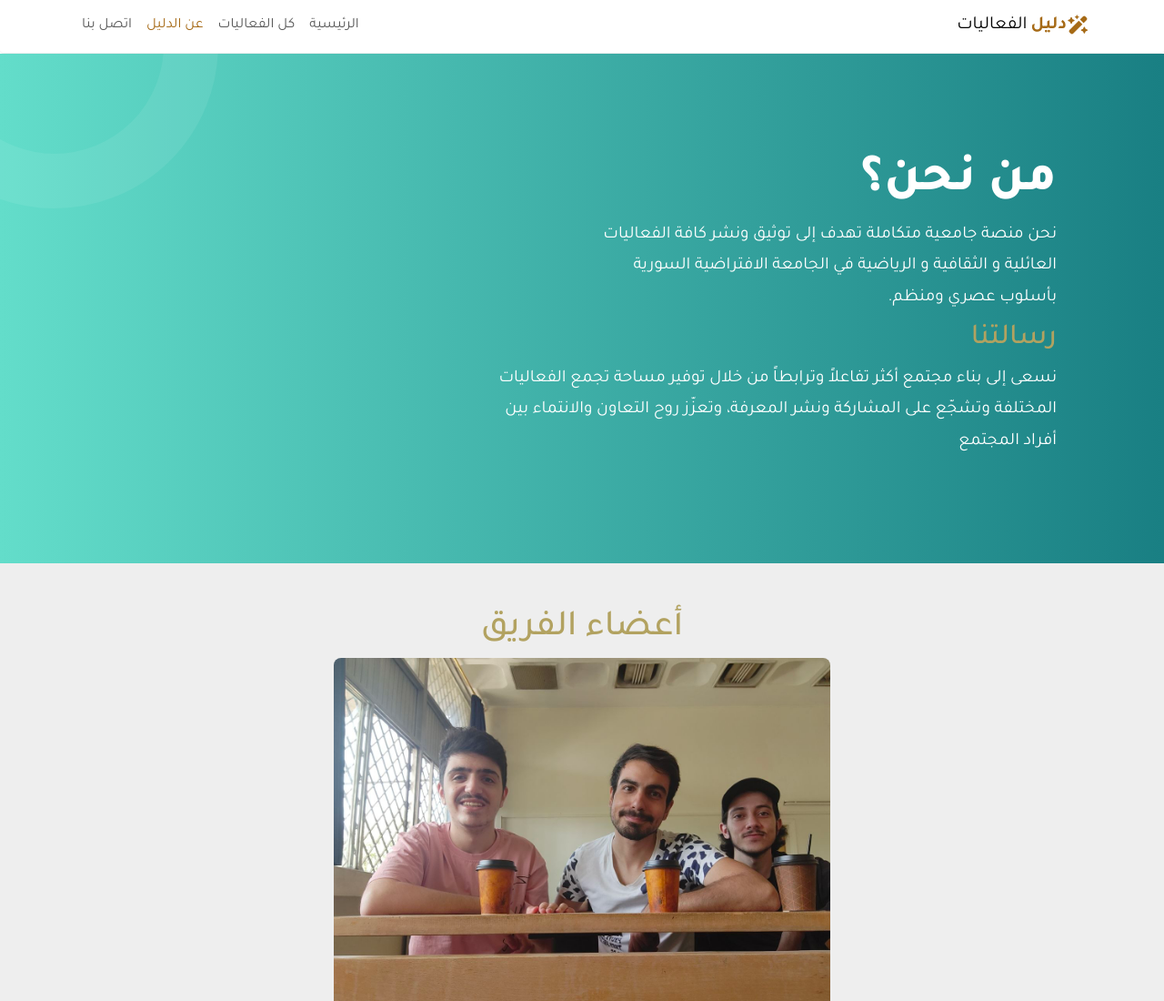
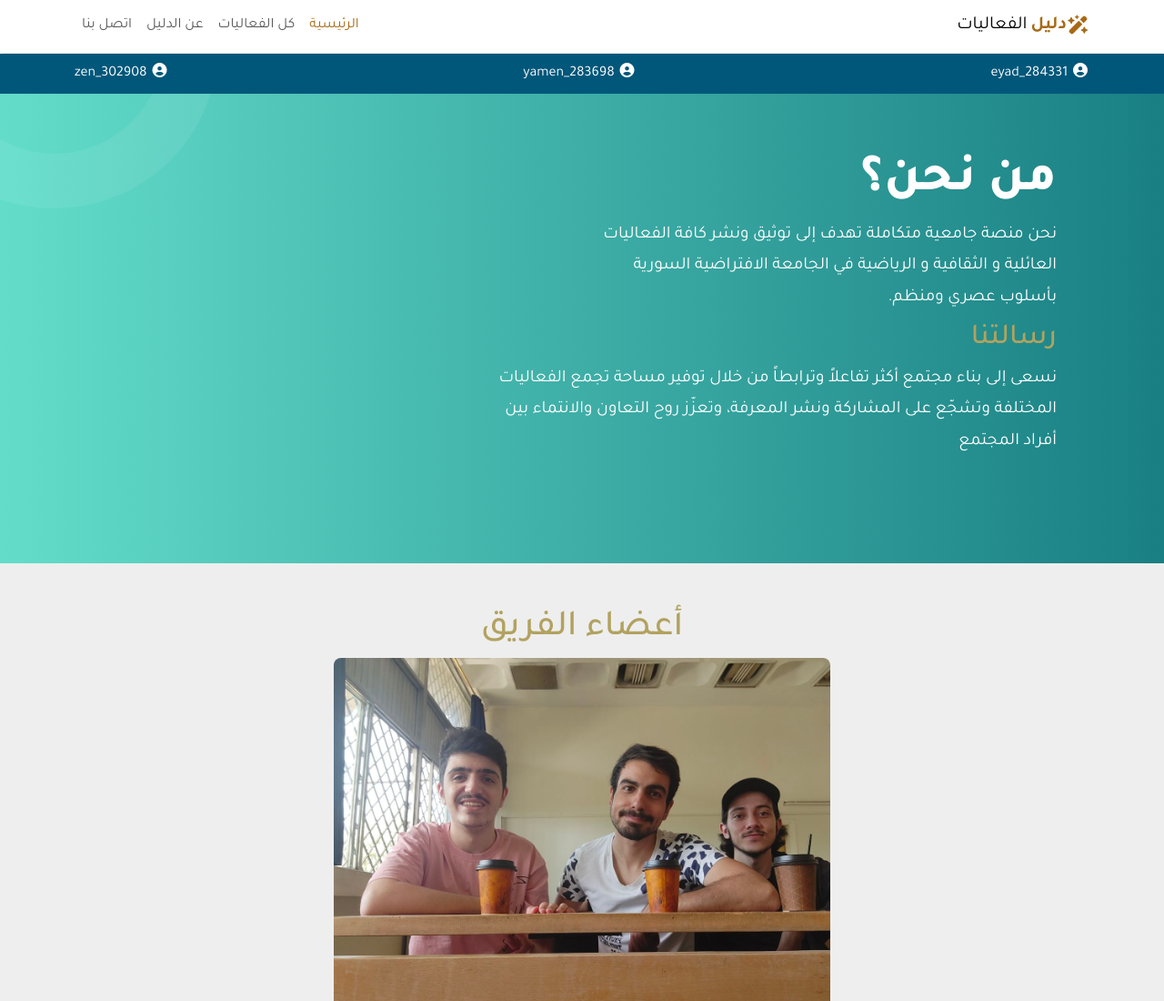
Before and after one commit to ZYE2005/1, a plain HTML site: page about.html in a window 1280 px wide. Shown: the top 1100 px of the page at 91% size. Drawn offline with nearby package versions, Linux system fonts and the light colour scheme.

Commit message:
Update about.html

```diff
--- a/about.html
+++ b/about.html
@@ -36,12 +36,12 @@
             aria-expanded="false"
             aria-label="Toggle navigation"
           >
-            <span class="navbar-toggler-icon" aria-hidden="true"></span>
+            <span class="navbar-toggler-icon"></span>
           </button>
           <div class="collapse navbar-collapse flex-grow-0" id="navbarNav">
             <ul class="navbar-nav">
               <li class="nav-item">
-                <a class="nav-link" aria-current="page" href="index.html"
+                <a class="nav-link active" aria-current="page" href="index.html"
                   >الرئيسية</a
                 >
               </li>
@@ -49,7 +49,7 @@
                 <a class="nav-link" href="events.html">كل الفعاليات</a>
               </li>
               <li class="nav-item">
-                <a class="nav-link active" href="about.html">عن الدليل</a>
+                <a class="nav-link" href="about.html">عن الدليل</a>
               </li>
               <li class="nav-item">
                 <a class="nav-link" href="contact.html">اتصل بنا</a>
@@ -59,6 +59,23 @@
           </div>
         </div>
       </nav>
+
+      <div class="bottom-header">
+        <div class="container d-flex justify-content-between flex-wrap">
+          <div class="box_info">
+            <i class="fa-solid fa-circle-user"></i>
+            <span>eyad_284331</span>
+          </div>
+          <div class="box_info">
+            <i class="fa-solid fa-circle-user"></i>
+            <span>yamen_283698</span>
+          </div>
+          <div class="box_info">
+            <i class="fa-solid fa-circle-user"></i>
+            <span>zen_302908</span>
+          </div>
+        </div>
+      </div>
     </header>
 
     <main class="events">
```
